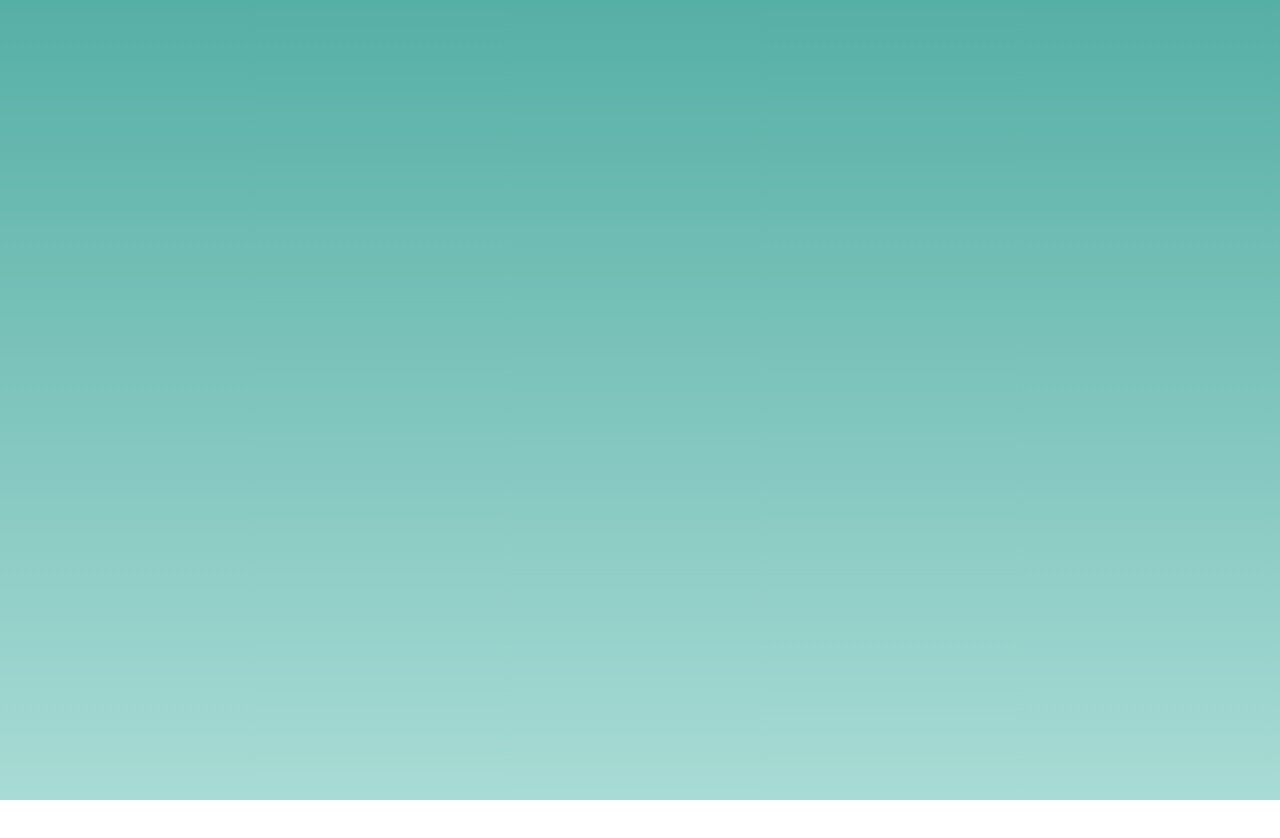
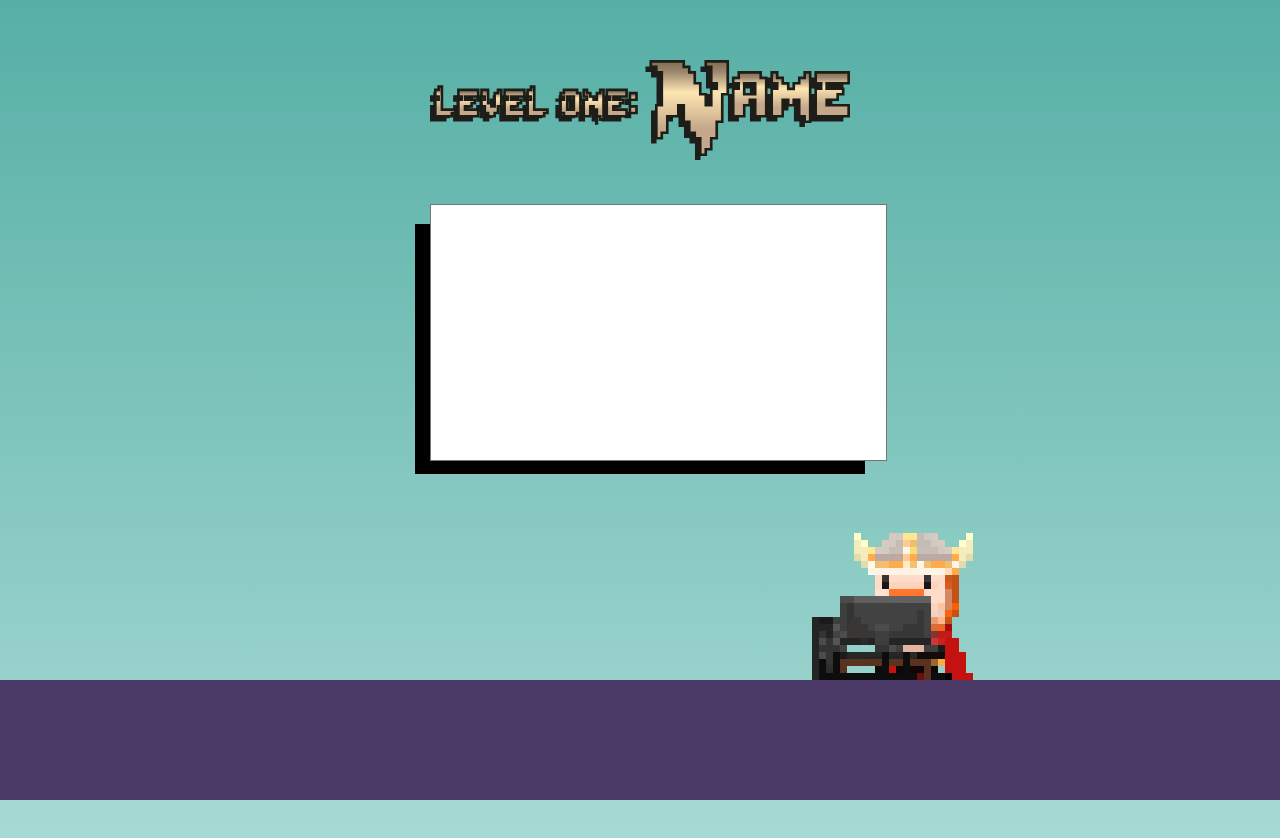
Before and after one commit to fephil/sax-turtles-webapp, a React (Create React App) app: page /level/complaint in a window 1280 px wide. Shown: the top 838 px of the page. Before the commit the page ends 800 px from the top, so only its background shows below. Built offline with nearby package versions, Linux system fonts and the light colour scheme.

Commit message:
feat: complaint input level done, FULL CSS BACK ENDER YES FULL STACK BITCHES

```diff
--- a/src/App.css
+++ b/src/App.css
@@ -11,6 +11,7 @@ body {
   /* TODO: Maybe look at this dirty hack */
   overflow: hidden;
 }
+
 .floor {
   background-color: #86614C;
   width: 100%;
@@ -23,6 +24,10 @@ body {
   background-color: #307E3E;
 }
 
+.floor--purple {
+  background-color: #4B3967
+}
+
 .ombudsman {
   position: relative;
   background-image:url('viking.gif');
@@ -30,6 +35,15 @@ body {
   left: 60%;
   width: 346px;
   height: 346px;
+}
+
+.ombudsman-typing {
+  position: relative;
+  background-image:url('vikingtyping.gif');
+  top: -173px;
+  left: 60%;
+  width: 251px;
+  height: 175px;
 }
 
 .speechbubble {
@@ -146,6 +160,27 @@ body {
   z-index: 100;
 }
 
+.complaint-input-container {
+  width: 450px;
+  height: 250px;
+  background-color: #000;
+  margin: 0 auto;
+  display: block;
+}
+
+.complaint-input-editor {
+  position: relative;
+  width: 435px;
+  height: 235px;
+  background-color: white;
+  margin: -20px 15px;
+  text-align: top;
+  font-size: 18px;
+  font-family: 'AlphaSmart 3000';
+  padding: 10px;
+  resize: none;
+}
+
 /* IE 10 / Chrome */
 @keyframes fadeIn { from { opacity: 0; } to { opacity: 1; } }
 @keyframes fadeOut { from { opacity: 1; } to { opacity: 0; } }
--- a/src/App.js
+++ b/src/App.js
@@ -6,6 +6,7 @@ import {
 import SplashScreen from './SplashScreen';
 import WorldMap from './WorldMap';
 import LevelOne from './LevelOne';
+import ComplaintFormLevel from './ComplaintFormLevel';
 import './App.css';
 
 const RouteManager = () => (
@@ -14,6 +15,7 @@ const RouteManager = () => (
       <Route exact path="/" component={SplashScreen}/>
       <Route path="/world-map/:gameId" component={WorldMap}/>
       <Route path="/level/1/:gameId" component={LevelOne}/>
+      <Route path="/level/complaint" component={ComplaintFormLevel}/>
     </div>
   </Router>
 )
--- /dev/null
+++ b/src/ComplaintFormLevel.js
@@ -0,0 +1,26 @@
+import React, {
+    Component
+} from 'react';
+import './App.css';
+import levelOneLogo from './levelone.svg';
+
+class ComplaintFormLevel extends Component {
+    render() {
+        return (
+            <section style={{ textAlign: 'center', marginTop: '60px' }}>
+                <img src={levelOneLogo} alt='' style={{ maxWidth: '420px', marginBottom: '60px'}} />
+
+                <div className="complaint-input-container">
+                    <textarea className="complaint-input-editor"/>
+                </div>
+
+                <div className="floor floor--purple">
+                    <div className="ombudsman-typing"></div>
+                </div>
+
+            </section>
+        )
+    }
+}
+
+export default ComplaintFormLevel
```
Also changed, not shown: src/vikingtyping.gif (added).
